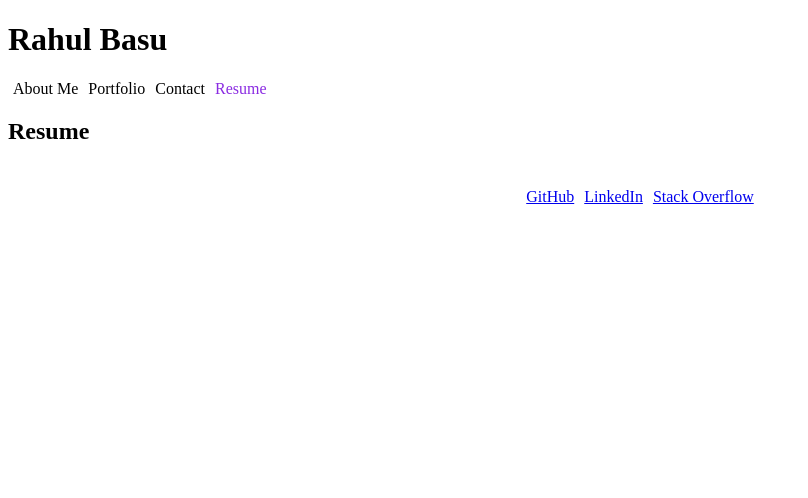
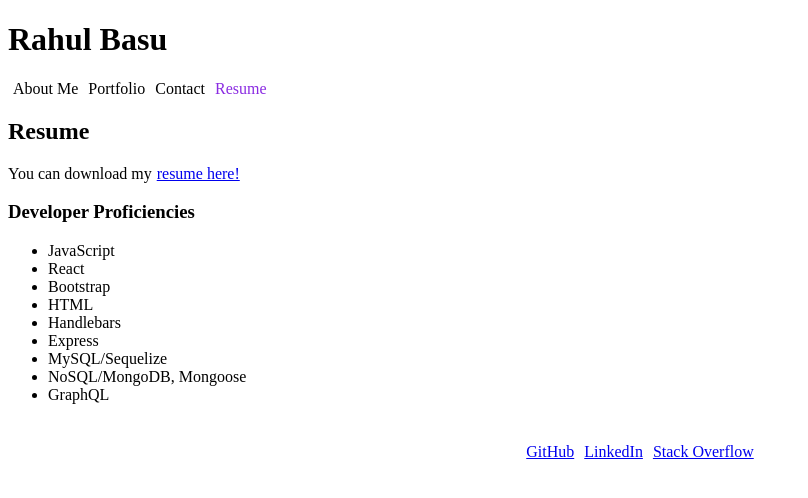
Before and after one commit to r-basu/react-portfolio, a React (Vite) app: page / in a window 1280 px wide. Both pictures are taken after a click on the link "Resume". Shown: the top 498 px of the page, without its empty margins (0-808 px from the left). Built offline with nearby package versions, Linux system fonts and the light colour scheme.

Commit message:
add resume section

```diff
--- a/src/Pages/Resume.jsx
+++ b/src/Pages/Resume.jsx
@@ -2,6 +2,19 @@ export default function Resume() {
   return (
     <>
       <h2>Resume</h2>
+      <p>You can download my<a href="https://docs.google.com/document/d/1xF9JqO8PZyoWgqmqCF9hB6hkrXoo3QXVRztNgO9_y9Y/edit">resume here!</a></p>
+      <h3>Developer Proficiencies</h3>
+      <ul>
+        <li>JavaScript</li>
+        <li>React</li>
+        <li>Bootstrap</li>
+        <li>HTML</li>
+        <li>Handlebars</li>
+        <li>Express</li>
+        <li>MySQL/Sequelize</li>
+        <li>NoSQL/MongoDB, Mongoose</li>
+        <li>GraphQL</li>
+      </ul>
     </>
   );
 }
```
